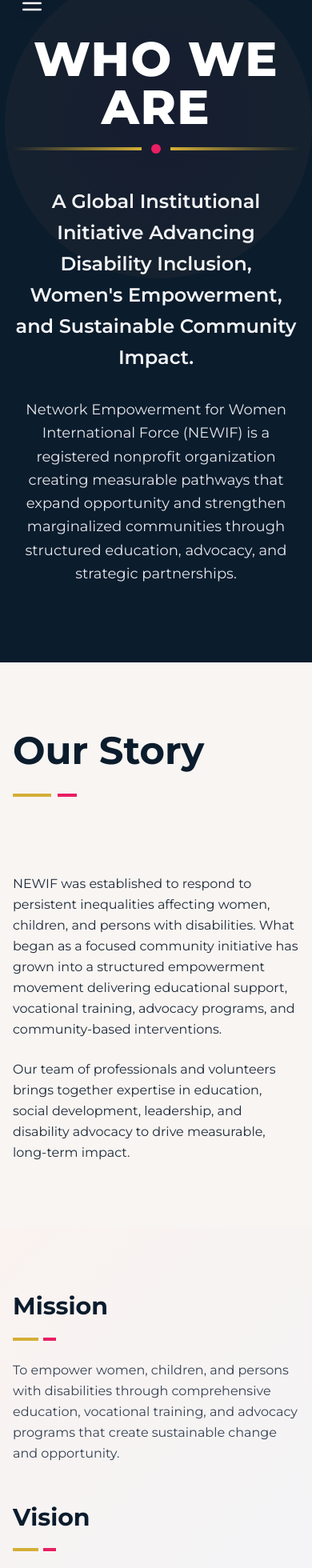
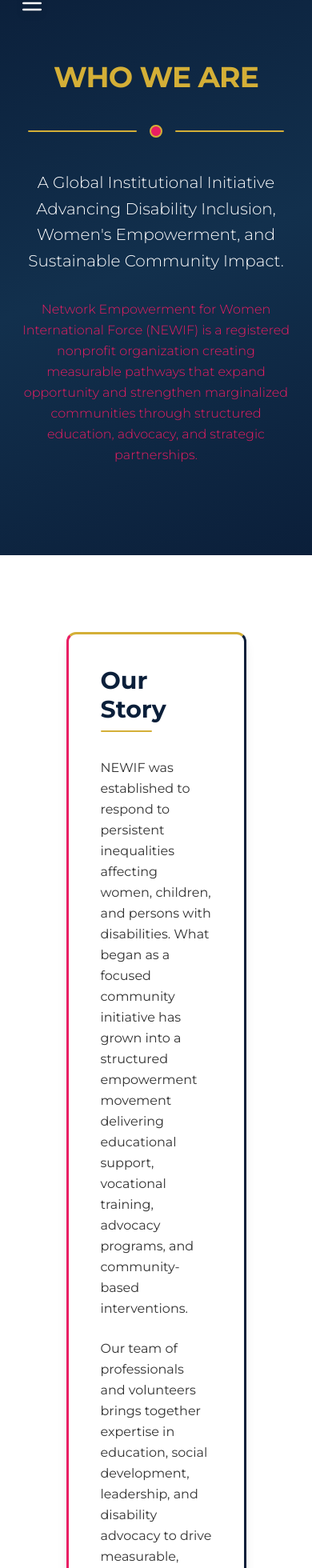
Before and after one commit to graysonzoey1-ctrl/newif, a Next.js app: page /who-we-are in a window 390 px wide. Shown: the part 36-1996 px from the top of the page at 80% size. Built offline with nearby package versions, Linux system fonts and the light colour scheme.

Commit message:
feat: rewrite sidebar and restyle Who We Are page
Force webpack to treat sidebar as new module and update navigation structure. Restyle Who We Are page to match premium design.

```diff
--- a/app/layout.tsx
+++ b/app/layout.tsx
@@ -25,7 +25,7 @@ export default function RootLayout({
   return (
     <html lang="en" className={montserrat.variable} suppressHydrationWarning>
       <body className="font-sans antialiased" suppressHydrationWarning>
-        <SidebarNavigation />
+        <SidebarNavigation key="sidebar-v2" />
         {children}
         <Footer />
       </body>
--- a/app/who-we-are/page.tsx
+++ b/app/who-we-are/page.tsx
@@ -1,171 +1,199 @@
 "use client"
 
+/* ── Brand Palette ──────────────────────────────────────── */
+const NAVY  = '#0B1F3A';
+const GOLD  = '#D4AF37';
+const PINK  = '#E91E63';
+const WHITE = '#FFFFFF';
+const LIGHT = '#FAF7F4';
+
+/* ── Decorative Divider: gold line – pink circle – gold line ── */
+function GoldPinkDivider() {
+  return (
+    <div className="flex items-center justify-center gap-4 w-full max-w-xs mx-auto">
+      <span className="flex-1 h-[2px] rounded-full" style={{ backgroundColor: GOLD }} />
+      <span
+        className="w-4 h-4 shrink-0 rounded-full"
+        style={{ backgroundColor: PINK, border: `2px solid ${GOLD}` }}
+      />
+      <span className="flex-1 h-[2px] rounded-full" style={{ backgroundColor: GOLD }} />
+    </div>
+  );
+}
+
 export default function WhoWeArePage() {
+  const objectives = [
+    "Provide quality education and vocational training programs",
+    "Advocate for the rights of women, children, and persons with disabilities",
+    "Create sustainable economic opportunities through skills development",
+    "Build strong community networks and support systems",
+    "Promote gender equality and social inclusion",
+    "Partner with organizations to amplify our impact",
+  ];
+
   return (
-    <div>
-      {/* PAGE TITLE SECTION - Navy with Gold & Pink Accents */}
-      <section className="relative pt-20 pb-24 md:pt-32 md:pb-32" style={{ backgroundColor: '#0B1C2D' }}>
-        {/* Decorative gradient accent from pink to gold */}
-        <div className="absolute top-0 right-0 w-96 h-96 opacity-5 rounded-full" style={{ background: 'radial-gradient(circle, #E91E63 0%, #D4AF37 100%)' }} />
+    <main className="min-h-screen">
+      {/* ─── HERO HEADER ──────────────────────────────────── */}
+      <section
+        className="py-28 md:py-40"
+        style={{
+          background: `linear-gradient(160deg, ${NAVY} 0%, #12304d 50%, ${NAVY} 100%)`,
+        }}
+      >
+        <div className="mx-auto max-w-3xl px-6 text-center">
+          <h1
+            className="text-4xl md:text-6xl font-bold tracking-tight mb-10"
+            style={{ color: GOLD }}
+          >
+            WHO WE ARE
+          </h1>
 
-        <div className="container mx-auto px-4 sm:px-6 lg:px-8 relative z-10">
-          <div className="max-w-5xl mx-auto text-center">
-            {/* Main Heading */}
-            <h1 className="text-6xl md:text-7xl font-extrabold text-white mb-4 tracking-wide">
-              WHO WE ARE
-            </h1>
+          {/* Decorative divider */}
+          <div className="mb-10">
+            <GoldPinkDivider />
+          </div>
 
-            {/* Gold and Pink Accent Line */}
-            <div className="flex items-center justify-center gap-3 mb-10">
-              <div className="h-1 flex-grow" style={{ background: 'linear-gradient(to right, transparent, #D4AF37)' }} />
-              <div className="w-3 h-3 rounded-full" style={{ backgroundColor: '#E91E63' }} />
-              <div className="h-1 flex-grow" style={{ background: 'linear-gradient(to left, transparent, #D4AF37)' }} />
-            </div>
+          <h2
+            className="text-xl md:text-2xl font-light leading-relaxed max-w-2xl mx-auto mb-8"
+            style={{ color: WHITE }}
+          >
+            A Global Institutional Initiative Advancing Disability Inclusion, Women{"'"}s Empowerment, and Sustainable Community Impact.
+          </h2>
 
-            {/* Subheading */}
-            <h2 className="text-2xl md:text-3xl font-semibold text-gray-100 leading-relaxed mb-8 max-w-4xl mx-auto">
-              A Global Institutional Initiative Advancing Disability Inclusion, Women's Empowerment, and Sustainable Community Impact.
-            </h2>
-
-            {/* Description Paragraph */}
-            <p className="text-lg text-gray-200 leading-relaxed mx-auto max-w-3xl">
-              Network Empowerment for Women International Force (NEWIF) is a registered nonprofit organization creating measurable pathways that expand opportunity and strengthen marginalized communities through structured education, advocacy, and strategic partnerships.
-            </p>
-          </div>
+          <p
+            className="text-base md:text-lg font-light leading-relaxed max-w-2xl mx-auto"
+            style={{ color: PINK }}
+          >
+            Network Empowerment for Women International Force (NEWIF) is a registered nonprofit organization creating measurable pathways that expand opportunity and strengthen marginalized communities through structured education, advocacy, and strategic partnerships.
+          </p>
         </div>
       </section>
 
-      {/* OUR STORY SECTION - Cream Background with Navy Accents */}
-      <section className="py-20 md:py-28" style={{ backgroundColor: '#F8F5F2' }}>
-        <div className="container mx-auto px-4 sm:px-6 lg:px-8">
-          <div className="max-w-7xl mx-auto">
-            <div className="grid md:grid-cols-2 gap-16 md:gap-20 items-start">
-              {/* Left Column: Title with Gold and Pink Accent */}
-              <div>
-                <h2 className="text-5xl md:text-5xl font-bold mb-6 leading-tight" style={{ color: '#0B1C2D' }}>
-                  Our Story
-                </h2>
-                <div className="flex gap-2 mb-8">
-                  <div className="h-1 w-12" style={{ backgroundColor: '#D4AF37' }} />
-                  <div className="h-1 w-6" style={{ backgroundColor: '#E91E63' }} />
-                </div>
-              </div>
+      {/* ─── OUR STORY – Structured Box ───────────────────── */}
+      <section className="py-24 md:py-32" style={{ backgroundColor: WHITE }}>
+        <div className="mx-auto px-6" style={{ maxWidth: '70%' }}>
+          <div
+            className="rounded-xl p-10 md:p-14 shadow-lg"
+            style={{
+              borderTop: `3px solid ${GOLD}`,
+              borderBottom: `3px solid ${GOLD}`,
+              borderLeft: `3px solid ${PINK}`,
+              borderRight: `3px solid ${NAVY}`,
+              backgroundColor: WHITE,
+            }}
+          >
+            <h2 className="text-3xl md:text-4xl font-bold mb-2" style={{ color: NAVY }}>
+              Our Story
+            </h2>
+            <span
+              className="block w-16 h-[2px] rounded-full mb-8"
+              style={{ backgroundColor: GOLD }}
+            />
 
-              {/* Right Column: Content */}
-              <div className="space-y-6">
-                <p className="text-base md:text-lg text-gray-800 leading-relaxed">
-                  NEWIF was established to respond to persistent inequalities affecting women, children, and persons with disabilities. What began as a focused community initiative has grown into a structured empowerment movement delivering educational support, vocational training, advocacy programs, and community-based interventions.
-                </p>
-                <p className="text-base md:text-lg text-gray-800 leading-relaxed">
-                  Our team of professionals and volunteers brings together expertise in education, social development, leadership, and disability advocacy to drive measurable, long-term impact.
-                </p>
-              </div>
+            <div className="space-y-6">
+              <p className="text-base md:text-lg leading-relaxed" style={{ color: '#333' }}>
+                NEWIF was established to respond to persistent inequalities affecting women, children, and persons with disabilities. What began as a focused community initiative has grown into a structured empowerment movement delivering educational support, vocational training, advocacy programs, and community-based interventions.
+              </p>
+              <p className="text-base md:text-lg leading-relaxed" style={{ color: '#333' }}>
+                Our team of professionals and volunteers brings together expertise in education, social development, leadership, and disability advocacy to drive measurable, long-term impact.
+              </p>
             </div>
           </div>
         </div>
       </section>
 
-      {/* MISSION, VISION, PURPOSE - Soft Pink/Navy Blend Background */}
-      <section className="py-20 md:py-28" style={{ background: 'linear-gradient(135deg, #FAF3F0 0%, #F0F4F9 100%)' }}>
-        <div className="container mx-auto px-4 sm:px-6 lg:px-8">
-          <div className="max-w-7xl mx-auto">
-            <div className="grid md:grid-cols-3 gap-12 md:gap-16">
-              {/* Mission */}
-              <div className="group">
-                <h3 className="text-3xl md:text-4xl font-bold mb-5 leading-tight" style={{ color: '#0B1C2D' }}>
-                  Mission
+      {/* ─── MISSION / VISION / PURPOSE – 3 Boxes ─────────── */}
+      <section className="py-24 md:py-32" style={{ backgroundColor: LIGHT }}>
+        <div className="mx-auto px-6" style={{ maxWidth: '70%' }}>
+          <div className="text-center mb-14">
+            <h2 className="text-3xl md:text-4xl font-bold mb-6" style={{ color: NAVY }}>
+              What Drives Us
+            </h2>
+            <GoldPinkDivider />
+          </div>
+
+          <div className="grid md:grid-cols-3 gap-8">
+            {[
+              {
+                title: 'Mission',
+                border: GOLD,
+                text: 'To empower women, children, and persons with disabilities through comprehensive education, vocational training, and advocacy programs that create sustainable change and opportunity.',
+              },
+              {
+                title: 'Vision',
+                border: PINK,
+                text: "A world where every woman, child, and person with disabilities has equal access to opportunities, resources, and the power to shape their own future.",
+              },
+              {
+                title: 'Purpose',
+                border: NAVY,
+                text: 'Building inclusive communities through education, training, and action. We believe in creating pathways to empowerment that transform lives and strengthen societies.',
+              },
+            ].map((card, i) => (
+              <div
+                key={`drive-${card.title}-${i}`}
+                className="rounded-xl p-8 shadow-sm transition-shadow duration-300 hover:shadow-lg"
+                style={{
+                  borderTop: `3px solid ${card.border}`,
+                  borderLeft: `1.5px solid ${GOLD}`,
+                  borderRight: `1.5px solid ${GOLD}`,
+                  borderBottom: `1.5px solid ${GOLD}`,
+                  backgroundColor: WHITE,
+                }}
+              >
+                <h3 className="text-2xl font-bold mb-2" style={{ color: NAVY }}>
+                  {card.title}
                 </h3>
-                <div className="flex gap-1.5 mb-6">
-                  <div className="h-1 w-8" style={{ backgroundColor: '#D4AF37' }} />
-                  <div className="h-1 w-4" style={{ backgroundColor: '#E91E63' }} />
-                </div>
-                <p className="text-base text-gray-700 leading-relaxed">
-                  To empower women, children, and persons with disabilities through comprehensive education, vocational training, and advocacy programs that create sustainable change and opportunity.
+                <span
+                  className="block w-10 h-[2px] rounded-full mb-5"
+                  style={{ backgroundColor: card.border }}
+                />
+                <p className="text-base leading-relaxed" style={{ color: '#444' }}>
+                  {card.text}
                 </p>
               </div>
-
-              {/* Vision */}
-              <div className="group">
-                <h3 className="text-3xl md:text-4xl font-bold mb-5 leading-tight" style={{ color: '#0B1C2D' }}>
-                  Vision
-                </h3>
-                <div className="flex gap-1.5 mb-6">
-                  <div className="h-1 w-8" style={{ backgroundColor: '#D4AF37' }} />
-                  <div className="h-1 w-4" style={{ backgroundColor: '#E91E63' }} />
-                </div>
-                <p className="text-base text-gray-700 leading-relaxed">
-                  A world where every woman, child, and person with disabilities has equal access to opportunities, resources, and the power to shape their own future.
-                </p>
-              </div>
-
-              {/* Purpose */}
-              <div className="group">
-                <h3 className="text-3xl md:text-4xl font-bold mb-5 leading-tight" style={{ color: '#0B1C2D' }}>
-                  Purpose
-                </h3>
-                <div className="flex gap-1.5 mb-6">
-                  <div className="h-1 w-8" style={{ backgroundColor: '#D4AF37' }} />
-                  <div className="h-1 w-4" style={{ backgroundColor: '#E91E63' }} />
-                </div>
-                <p className="text-base text-gray-700 leading-relaxed">
-                  Building inclusive communities through education, training, and action. We believe in creating pathways to empowerment that transform lives and strengthen societies.
-                </p>
-              </div>
-            </div>
+            ))}
           </div>
         </div>
       </section>
 
-      {/* OUR OBJECTIVES - Navy Background with Gold & Pink Design Elements */}
-      <section className="py-20 md:py-28 relative" style={{ backgroundColor: '#0B1C2D' }}>
-        {/* Decorative accent */}
-        <div className="absolute top-0 left-0 w-80 h-80 opacity-5 rounded-full" style={{ background: 'radial-gradient(circle, #E91E63 0%, #D4AF37 100%)' }} />
+      {/* ─── OBJECTIVES – Navy Section ────────────────────── */}
+      <section
+        className="py-24 md:py-32"
+        style={{
+          background: `linear-gradient(160deg, ${NAVY} 0%, #12304d 50%, ${NAVY} 100%)`,
+        }}
+      >
+        <div className="mx-auto px-6" style={{ maxWidth: '70%' }}>
+          <div className="text-center mb-14">
+            <h2 className="text-3xl md:text-4xl font-bold mb-6" style={{ color: GOLD }}>
+              Our Objectives
+            </h2>
+            <GoldPinkDivider />
+          </div>
 
-        <div className="container mx-auto px-4 sm:px-6 lg:px-8 relative z-10">
-          <div className="max-w-7xl mx-auto">
-            <div className="text-center mb-16">
-              <h2 className="text-5xl md:text-6xl font-bold text-white mb-6 leading-tight">
-                Our Objectives
-              </h2>
-
-              {/* Centered Gold and Pink Accent */}
-              <div className="flex items-center justify-center gap-3">
-                <div className="h-1 flex-grow max-w-xs" style={{ background: 'linear-gradient(to right, transparent, #D4AF37)' }} />
-                <div className="w-2 h-2 rounded-full" style={{ backgroundColor: '#E91E63' }} />
-                <div className="h-1 flex-grow max-w-xs" style={{ background: 'linear-gradient(to left, transparent, #D4AF37)' }} />
+          <div className="grid md:grid-cols-2 gap-6">
+            {objectives.map((objective, index) => (
+              <div
+                key={`obj-${index}`}
+                className="flex items-start gap-5 p-7 rounded-lg border-l-4 transition-all duration-300 hover:translate-x-2"
+                style={{
+                  backgroundColor: 'rgba(232, 201, 87, 0.06)',
+                  borderLeftColor: index % 2 === 0 ? GOLD : PINK,
+                }}
+              >
+                <span
+                  className="mt-1.5 w-2.5 h-2.5 shrink-0 rounded-full"
+                  style={{ backgroundColor: index % 2 === 0 ? GOLD : PINK }}
+                />
+                <p className="text-base leading-relaxed" style={{ color: '#E5E7EB' }}>
+                  {objective}
+                </p>
               </div>
-            </div>
-
-            <div className="grid md:grid-cols-2 gap-8">
-              {[
-                "Provide quality education and vocational training programs",
-                "Advocate for the rights of women, children, and persons with disabilities",
-                "Create sustainable economic opportunities through skills development",
-                "Build strong community networks and support systems",
-                "Promote gender equality and social inclusion",
-                "Partner with organizations to amplify our impact",
-              ].map((objective, index) => (
-                <div
-                  key={index}
-                  className="flex items-start gap-5 p-7 rounded-lg border-l-4 transition-all duration-300 hover:translate-x-2"
-                  style={{
-                    backgroundColor: 'rgba(232, 201, 87, 0.06)',
-                    borderLeftColor: index % 2 === 0 ? '#D4AF37' : '#E91E63'
-                  }}
-                >
-                  <div
-                    className="w-3 h-3 mt-1.5 flex-shrink-0 rounded-full"
-                    style={{ backgroundColor: index % 2 === 0 ? '#D4AF37' : '#E91E63' }}
-                  />
-                  <p className="text-base text-gray-100 leading-relaxed">
-                    {objective}
-                  </p>
-                </div>
-              ))}
-            </div>
+            ))}
           </div>
         </div>
       </section>
-    </div>
-  )
+    </main>
+  );
 }
--- a/components/sidebar-navigation.tsx
+++ b/components/sidebar-navigation.tsx
@@ -1,97 +1,90 @@
 'use client';
 
-import { useState } from 'react';
+import { useState, useCallback } from 'react';
 import Link from 'next/link';
 import Image from 'next/image';
 import { Menu, X } from 'lucide-react';
 
-interface NavSection {
-  sectionLabel?: string;
-  items: { label: string; href: string }[];
+/* ── Brand Palette ────────────────────────────────────── */
+const SIDEBAR_BG = '#0B1C2D';
+const ACCENT_GOLD = '#D4AF37';
+
+/* ── Navigation Data ──────────────────────────────────── */
+interface NavChild {
+  label: string;
+  href: string;
 }
 
-const navSections: NavSection[] = [
+interface NavGroup {
+  /** Non-clickable section header. Omit for standalone items. */
+  groupLabel?: string;
+  children: NavChild[];
+}
+
+const navigation: NavGroup[] = [
   {
-    items: [{ label: 'Home', href: '/' }],
+    children: [{ label: 'Home', href: '/' }],
   },
   {
-    sectionLabel: 'Who We Are',
-    items: [
+    groupLabel: 'WHO WE ARE',
+    children: [
+      { label: 'Who We Are', href: '/who-we-are' },
       { label: 'About NEWIF', href: '/about-newif' },
       { label: 'Vision, Mission & Values', href: '/vision-mission-values' },
-      { label: 'Leadership', href: '/leadership' },
+      { label: 'Leadership & Governance', href: '/governance-leadership' },
       { label: 'Our Team', href: '/our-team' },
-      { label: 'Governance', href: '/governance' },
-      { label: 'Safeguarding', href: '/safeguarding-protection' },
+    ],
+  },
+  {
+    children: [{ label: 'What We Do', href: '/programs-overview' }],
+  },
+  {
+    children: [{ label: 'Our Impact', href: '/impact-statistics' }],
+  },
+  {
+    children: [{ label: 'Programs', href: '/programs-overview' }],
+  },
+  {
+    children: [{ label: 'Media & Events', href: '/news' }],
+  },
+  {
+    children: [
       { label: 'Transparency & Accountability', href: '/transparency-accountability' },
     ],
   },
   {
-    sectionLabel: 'What We Do',
-    items: [
-      { label: 'Programs Overview', href: '/programs-overview' },
-      { label: 'Women Empowerment', href: '/women-empowerment' },
-      { label: 'Disability Inclusion', href: '/disability-inclusion' },
-      { label: 'Child Protection & Education', href: '/child-protection-education' },
-      { label: 'Community Development', href: '/community-development' },
+    children: [{ label: 'Safeguarding', href: '/safeguarding-protection' }],
+  },
+  {
+    children: [{ label: 'Membership', href: '/membership' }],
+  },
+  {
+    children: [
+      { label: 'Partnership & Collaboration', href: '/corporate-partners' },
     ],
   },
   {
-    sectionLabel: 'Our Impact',
-    items: [
-      { label: 'Impact Statistics', href: '/impact-statistics' },
-      { label: 'Stories & Testimonials', href: '/stories-testimonials' },
-    ],
+    children: [{ label: 'Volunteer', href: '/volunteer' }],
   },
   {
-    sectionLabel: 'Partnerships',
-    items: [
-      { label: 'Corporate Partners', href: '/corporate-partners' },
-      { label: 'NGO & Government Partners', href: '/ngo-government-partners' },
-    ],
+    children: [{ label: 'Donate', href: '/donate' }],
   },
   {
-    sectionLabel: 'Get Involved',
-    items: [
-      { label: 'Membership', href: '/membership' },
-      { label: 'Volunteer', href: '/volunteer' },
-      { label: 'Donate', href: '/donate' },
-      { label: 'Fundraise', href: '/fundraise' },
-    ],
-  },
-  {
-    sectionLabel: 'Media & Events',
-    items: [
-      { label: 'News & Blog', href: '/news' },
-      { label: 'Events', href: '/events' },
-      { label: 'Gallery', href: '/gallery' },
-    ],
-  },
-  {
-    items: [{ label: 'Contact', href: '/contact' }],
-  },
-  {
-    sectionLabel: 'Legal',
-    items: [
-      { label: 'Privacy Policy', href: '/privacy-policy' },
-      { label: 'Terms & Conditions', href: '/terms-conditions' },
-      { label: 'Accessibility', href: '/accessibility' },
-    ],
+    children: [{ label: 'Contact', href: '/contact' }],
   },
 ];
 
+/* ── Component ────────────────────────────────────────── */
 export default function SidebarNavigation() {
   const [isOpen, setIsOpen] = useState(false);
 
-  const handleNavClick = () => {
-    setIsOpen(false);
-  };
+  const close = useCallback(() => setIsOpen(false), []);
 
   return (
     <>
-      {/* Hamburger Button */}
+      {/* Hamburger toggle */}
       <button
-        onClick={() => setIsOpen(!isOpen)}
+        onClick={() => setIsOpen((o) => !o)}
         className="fixed left-4 top-4 z-50 p-2 text-white hover:text-accent transition-colors drop-shadow-lg"
         aria-label="Toggle menu"
       >
@@ -102,18 +95,18 @@ export default function SidebarNavigation() {
       {isOpen && (
         <div
           className="fixed inset-0 bg-black/50 z-40"
-          onClick={() => setIsOpen(false)}
+          onClick={close}
         />
       )}
 
-      {/* Sidebar - Full Height Flex Container */}
+      {/* Sidebar panel */}
       <nav
         className={`fixed left-0 top-0 h-screen w-64 text-white z-40 transform transition-transform duration-500 ease-in-out flex flex-col ${
           isOpen ? 'translate-x-0' : '-translate-x-full'
         }`}
-        style={{ backgroundColor: '#0B1C2D' }}
+        style={{ backgroundColor: SIDEBAR_BG }}
       >
-        {/* Logo - Fixed at Top */}
+        {/* Logo */}
         <div className="pt-28 px-4 pb-8 flex-shrink-0 flex items-center justify-center">
           <Image
             src="/newif-official-logo.png"
@@ -125,24 +118,30 @@ export default function SidebarNavigation() {
           />
         </div>
 
-        {/* Menu Items - Scrollable Area */}
-        <ul className="flex-1 overflow-y-auto px-4 space-y-0.5 pb-24">
-          {navSections.map((section, sectionIndex) => (
-            <li key={`section-${sectionIndex}`}>
-              {section.sectionLabel && (
-                <span className="block px-4 py-2.5 rounded-lg text-xs font-semibold text-accent mt-5 mb-2.5 uppercase tracking-widest">
-                  {section.sectionLabel}
+        {/* Scrollable nav list */}
+        <ul className="flex-1 overflow-y-auto px-4 pb-24">
+          {navigation.map((group, gi) => (
+            <li key={`grp-${gi}`} className={group.groupLabel ? 'mt-5' : ''}>
+              {/* Non-clickable section header */}
+              {group.groupLabel && (
+                <span
+                  className="block px-4 py-2.5 text-xs font-semibold uppercase tracking-widest mb-2.5"
+                  style={{ color: ACCENT_GOLD }}
+                >
+                  {group.groupLabel}
                 </span>
               )}
-              <ul className="space-y-0.5">
-                {section.items.map((item, itemIndex) => (
-                  <li key={`${item.href}-${itemIndex}`}>
+
+              {/* Clickable child links */}
+              <ul>
+                {group.children.map((child, ci) => (
+                  <li key={`nav-${child.href}-${gi}-${ci}`}>
                     <Link
-                      href={item.href}
-                      onClick={handleNavClick}
+                      href={child.href}
+                      onClick={close}
                       className="block px-4 py-2.5 rounded-lg text-sm text-gray-100 transition-colors duration-200 hover:bg-accent/20 hover:text-accent"
                     >
-                      {item.label}
+                      {child.label}
                     </Link>
                   </li>
                 ))}
@@ -151,19 +150,19 @@ export default function SidebarNavigation() {
           ))}
         </ul>
 
-        {/* Join Now Button - Sticky at Bottom */}
+        {/* Sticky bottom button */}
         <div
           className="flex-shrink-0 sticky bottom-0 left-0 right-0 px-4 py-5"
           style={{
-            backgroundColor: '#0B1C2D',
-            borderTop: '1px solid rgba(212, 175, 55, 0.2)',
+            backgroundColor: SIDEBAR_BG,
+            borderTop: `1px solid rgba(212, 175, 55, 0.2)`,
           }}
         >
           <Link
             href="/membership"
-            onClick={handleNavClick}
+            onClick={close}
             className="block w-full text-center py-3 rounded-lg font-bold transition-all duration-200 shadow-md hover:shadow-lg"
-            style={{ backgroundColor: '#D4AF37', color: '#0B1C2D' }}
+            style={{ backgroundColor: ACCENT_GOLD, color: SIDEBAR_BG }}
           >
             Join Now
           </Link>
```
